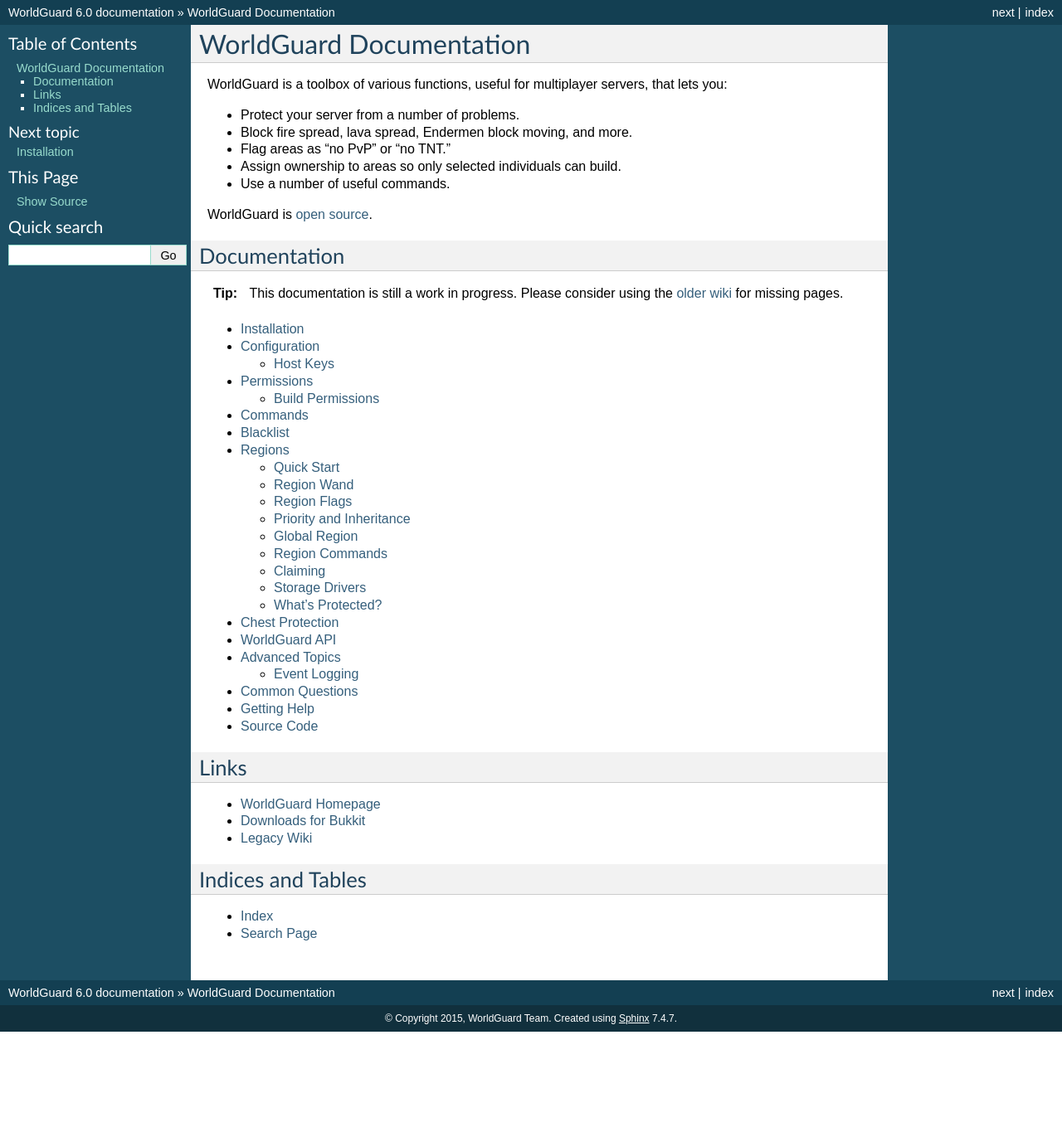
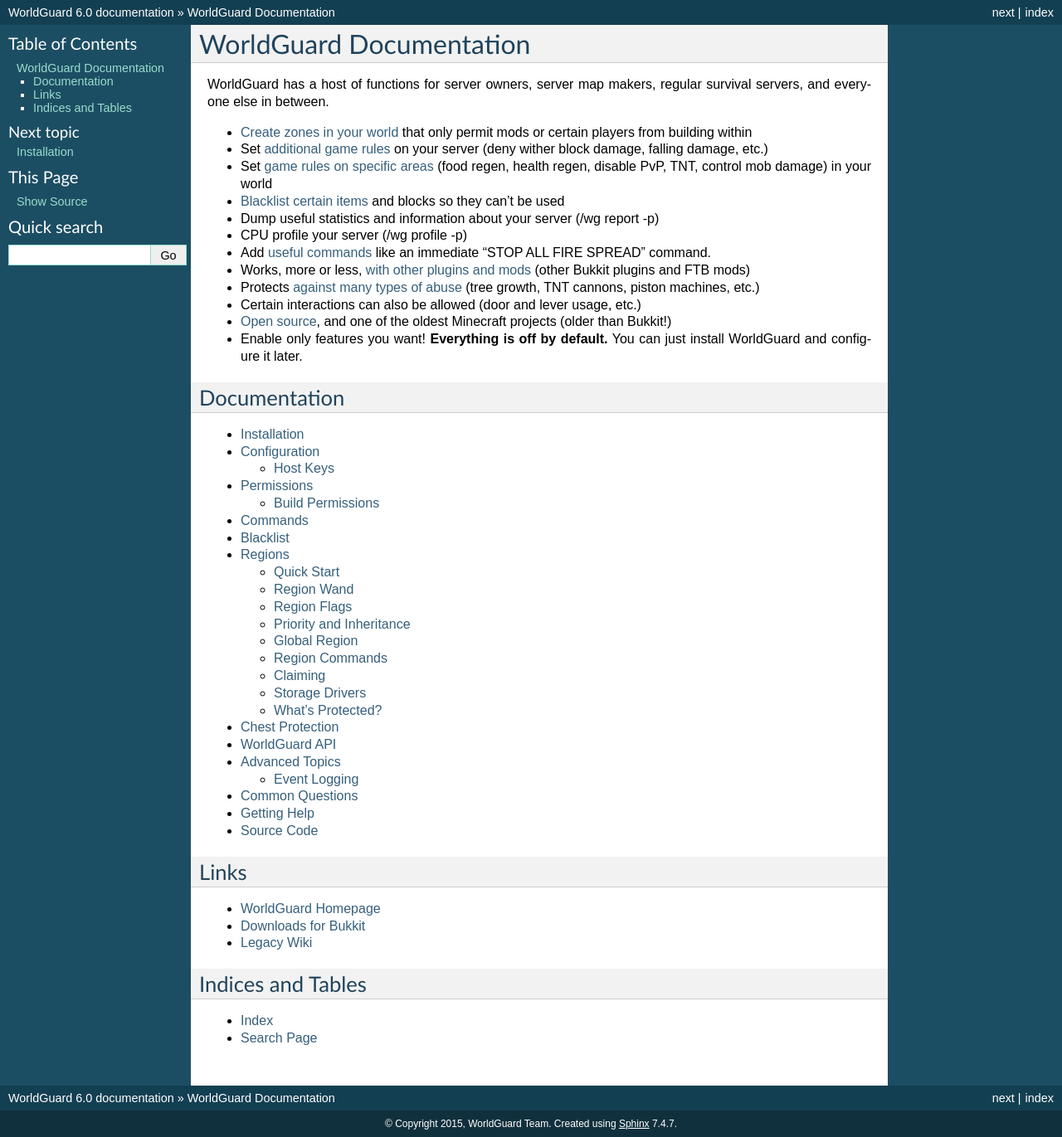
Before and after one commit to aurorasmiles/WorldGuardDocs, a Sphinx documentation site: the page built from source/index.rst, in a window 1280 px wide. Shown: the whole page at 83% size. Built offline with Sphinx 7.4.7, drawn with Linux system fonts in a browser that asks for light colours; before the commit the page ends 1244 px from its top, so only the background shows below that.

Commit message:
Update the index page.

```diff
--- a/source/index.rst
+++ b/source/index.rst
@@ -2,21 +2,23 @@
 WorldGuard Documentation
 ========================
 
-WorldGuard is a toolbox of various functions, useful for multiplayer servers, that lets you:
+WorldGuard has a host of functions for server owners, server map makers, regular survival servers, and everyone else in between.
 
-* Protect your server from a number of problems.
-* Block fire spread, lava spread, Endermen block moving, and more.
-* Flag areas as "no PvP" or "no TNT."
-* Assign ownership to areas so only selected individuals can build.
-* Use a number of useful commands.
-
-WorldGuard is `open source <https://github.com/sk89q/worldguard>`_.
+* :doc:`Create zones in your world <regions/index>` that only permit mods or certain players from building within
+* Set :doc:`additional game rules <config>` on your server (deny wither block damage, falling damage, etc.)
+* Set :doc:`game rules on specific areas <regions/flags>` (food regen, health regen, disable PvP, TNT, control mob damage) in your world
+* :doc:`Blacklist certain items <blacklist/index>` and blocks so they can't be used
+* Dump useful statistics and information about your server (/wg report -p)
+* CPU profile your server (/wg profile -p)
+* Add :doc:`useful commands <commands>` like an immediate "STOP ALL FIRE SPREAD" command.
+* Works, more or less, :doc:`with other plugins and mods <regions/scope>` (other Bukkit plugins and FTB mods)
+* Protects :doc:`against many types of abuse <regions/scope>` (tree growth, TNT cannons, piston machines, etc.)
+* Certain interactions can also be allowed (door and lever usage, etc.)
+* `Open source <http://www.github.com/sk89q/WorldGuard>`_, and one of the oldest Minecraft projects (older than Bukkit!)
+* Enable only features you want! **Everything is off by default.** You can just install WorldGuard and configure it later.
 
 Documentation
 =============
-
-.. tip::
-    This documentation is still a work in progress. Please consider using the `older wiki <http://wiki.sk89q.com/wiki/WorldGuard>`_ for missing pages.
 
 .. toctree::
     :maxdepth: 3
```
